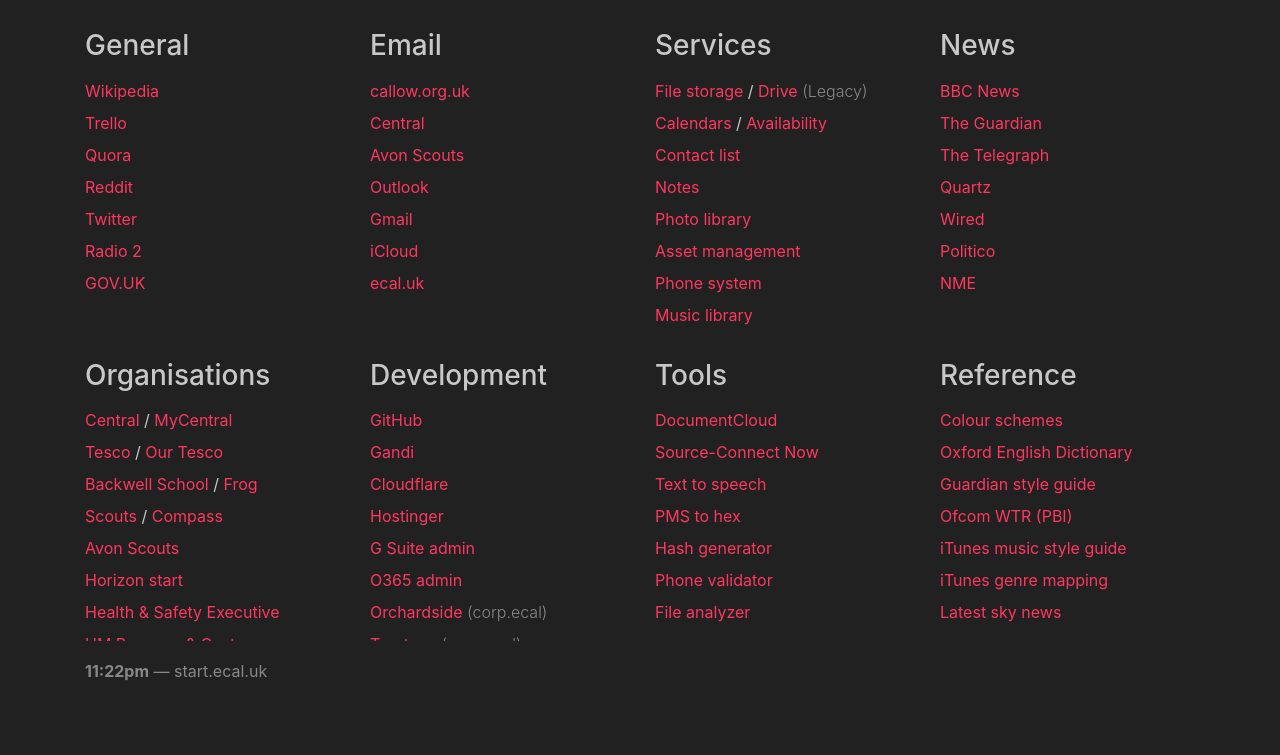
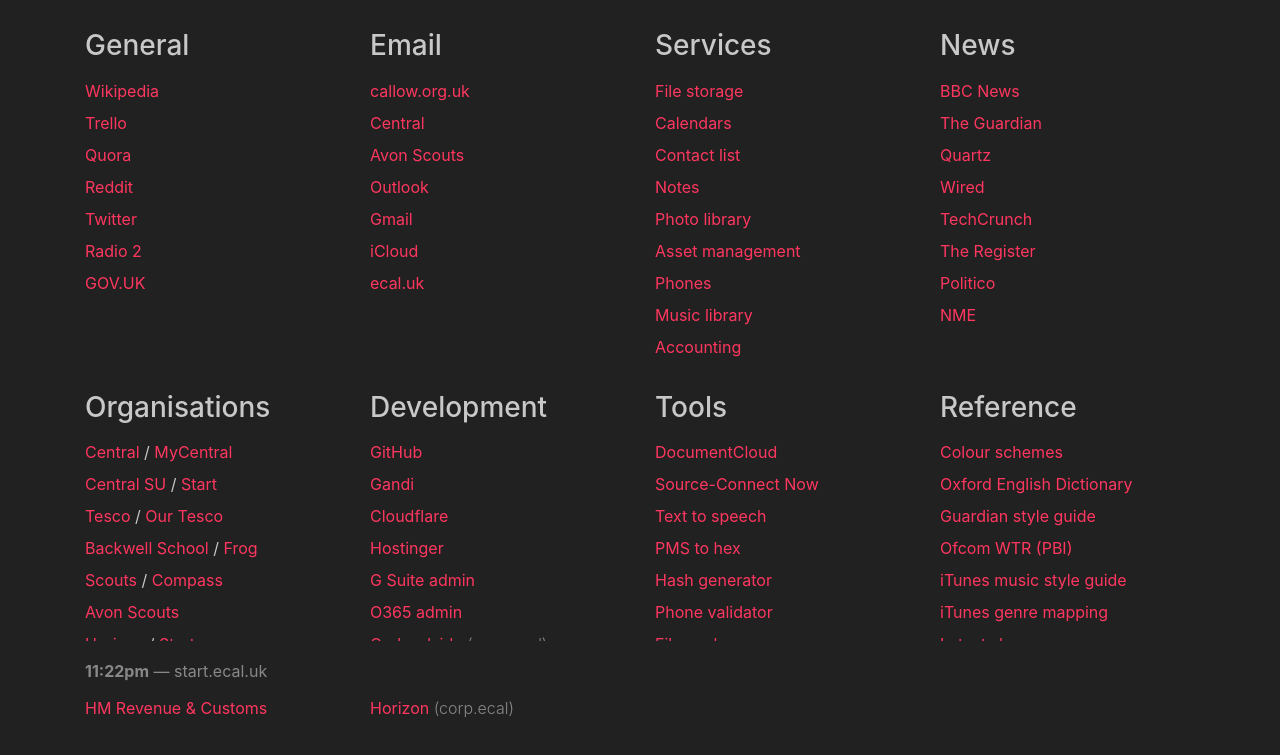
Before and after one commit to edwardcallow/start.ecal.uk, a plain HTML site: page index.html in a window 1280 px wide. Shown: the part 99-854 px from the top of the page. Drawn offline with nearby package versions, Linux system fonts and the light colour scheme.

Commit message:
New start entries

```diff
--- a/index.html
+++ b/index.html
@@ -56,31 +56,33 @@
 				<div class="col-sm-3">
 					<h3>Email</h3>
 					<p><a href="https://mail.callow.org.uk">callow.org.uk</a></p>
-					<p><a href="https://login.microsoftonline.com/?whr=cssd.ac.uk">Central</a></p>
-					<p><a href="https://login.microsoftonline.com/?whr=avonscouts.org.uk">Avon Scouts</a></p>
+					<p><a href="https://outlook.office.com/?whr=cssd.ac.uk">Central</a></p>
+					<p><a href="https://outlook.office.com/?whr=avonscouts.org.uk">Avon Scouts</a></p>
 					<p><a href="https://outlook.com">Outlook</a></p>
 					<p><a href="https://gmail.com">Gmail</a></p>
 					<p><a href="https://icloud.com/mail">iCloud</a></p>
-					<p><a href="https://outlook.office365.com/?realm=ecal.uk">ecal.uk</a></p>
+					<p><a href="https://outlook.office.com/?realm=ecal.uk">ecal.uk</a></p>
 				</div>
 				<div class="col-sm-3">
 					<h3>Services</h3>
-					<p><a href="https://edwardcallow-my.sharepoint.com">File storage</a> / <a href="https://drive.google.com">Drive</a> <span class="text-muted font-weight-light">(Legacy)</span></p>
-					<p><a href="https://calendar.google.com">Calendars</a> / <a href="https://edwardcallow.co.uk/calendar">Availability</a></p>
+					<p><a href="https://edwardcallow-my.sharepoint.com">File storage</a><!-- / <a href="https://drive.google.com">Drive</a> <span class="text-muted font-weight-light">(Legacy)</span>--></p>
+					<p><a href="https://calendar.google.com">Calendars</a></p>
 					<p><a href="https://icloud.com/contacts">Contact list</a></p>
 					<p><a href="https://app.simplenote.com">Notes</a></p>
 					<p><a href="https://icloud.com/photos">Photo library</a></p>
 					<p><a href="https://asset.ecal.uk">Asset management</a></p>
-					<p><a href="https://my.nimvelo.com">Phone system</a></p>
-					<p><a href="http://music.apple.com/gb">Music library</a></p>
+					<p><a href="https://my.nimvelo.com">Phones</a></p>
+					<p><a href="https://music.apple.com/gb">Music library</a></p>
+					<p><a href="https://edwardcallow.freeagent.com">Accounting</a></p>
 				</div>
 				<div class="col-sm-3">
 					<h3>News</h3>
 					<p><a href="https://bbc.co.uk/news">BBC News</a></p>
 					<p><a href="https://theguardian.com/uk">The Guardian</a></p>
-					<p><a href="https://telegraph.co.uk">The Telegraph</a></p>
 					<p><a href="https://qz.com">Quartz</a></p>
 					<p><a href="https://wired.co.uk">Wired</a></p>
+					<p><a href="https://techcrunch.com">TechCrunch</a></p>
+					<p><a href="https://theregister.com">The Register</a></p>
 					<p><a href="https://politico.eu">Politico</a></p>
 					<p><a href="https://nme.com">NME</a></p>
 				</div>
@@ -90,11 +92,12 @@
 				<div class="col-sm-3">
 					<h3>Organisations</h3>
 					<p><a href="https://cssd.ac.uk">Central</a> / <a href="https://rcssd.sharepoint.com">MyCentral</a></p>
+					<p><a href="https://centralsu.com">Central SU</a> / <a href="https://external.ecal.uk/centralsu/start">Start</a></p>
 					<p><a href="https://tescoplc.com">Tesco</a> / <a href="https://ourtesco.com">Our Tesco</a></p>
 					<p><a href="http://backwellschool.net">Backwell School</a> / <a href="https://frog.backwellschool.net">Frog</a></p>
 					<p><a href="https://scouts.org.uk">Scouts</a> / <a href="https://compass.scouts.org.uk">Compass</a></p>
 					<p><a href="https://avonscouts.org.uk">Avon Scouts</a></p>
-					<p><a href="https://external.ecal.uk/horizon/start">Horizon start</a></p>
+					<p><a href="http://horizon-int.com">Horizon</a> / <a href="https://external.ecal.uk/horizon/start">Start</a></p>
 					<p><a href="https://hse.gov.uk">Health & Safety Executive</a></p>
 					<p><a href="https://hmrc.gov.uk">HM Revenue & Customs</a></p>
 				</div>
```
